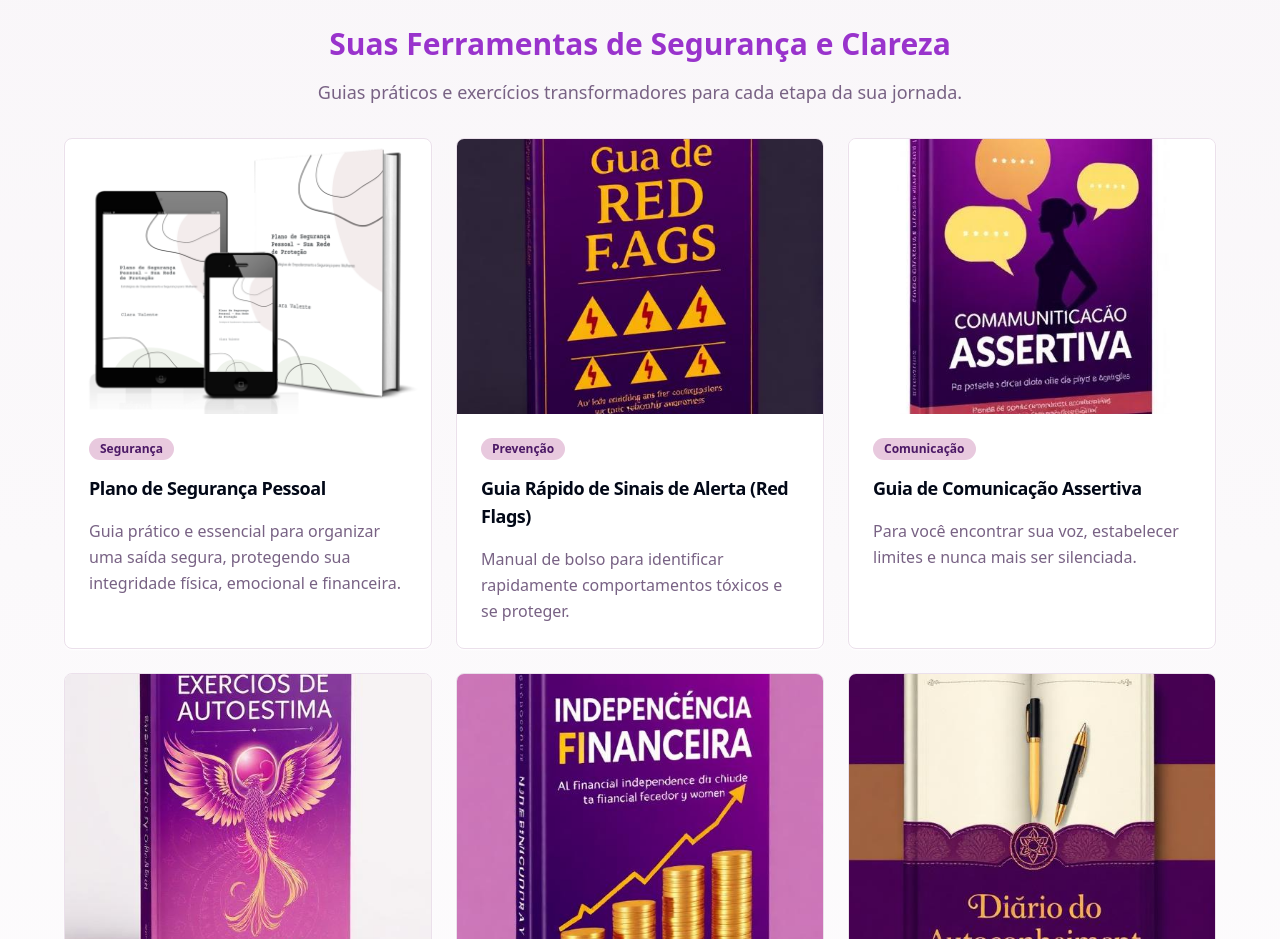
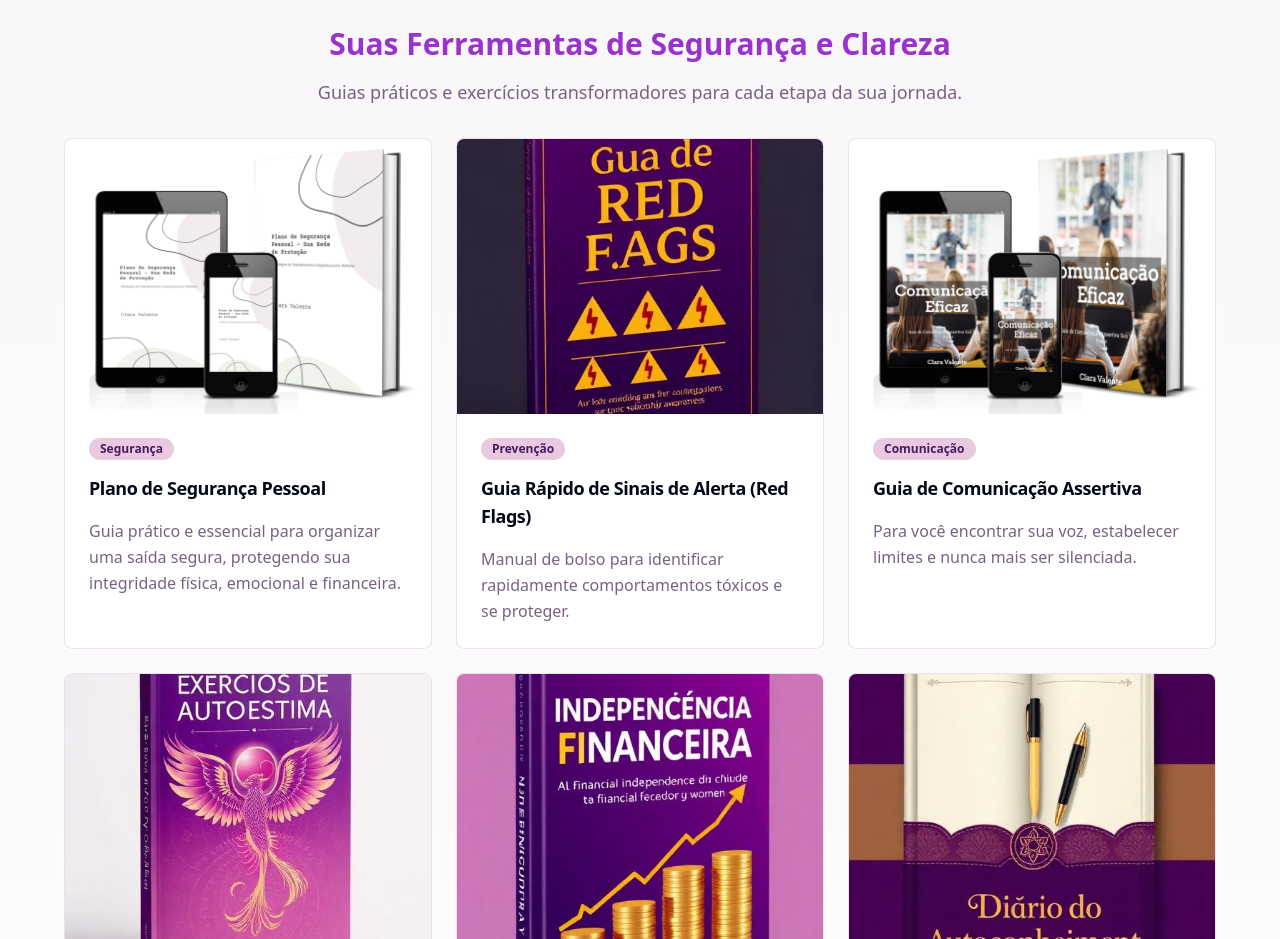
Before and after one commit to ViviPepper/liberta-seu-ser, a React (Vite) app: page / in a window 1280 px wide. Shown: the part 5160-6099 px from the top of the page. Built offline with nearby package versions, Linux system fonts and the light colour scheme.

Commit message:
Update communication guide image
Substitui a imagem do guia de comunicação assertiva pela imagem fornecida.

```diff
--- a/src/components/PackContents.tsx
+++ b/src/components/PackContents.tsx
@@ -4,7 +4,7 @@ import { Badge } from "@/components/ui/badge";
 import bookMockup2 from "@/assets/book-mockup-2.jpg";
 const planoSeguranca = "/lovable-uploads/a1e794da-b771-4132-809e-fd98f40e7892.png";
 import redFlags from "@/assets/guia-red-flags.jpg";
-import comunicacaoAssertiva from "@/assets/comunicacao-assertiva.jpg";
+const comunicacaoAssertiva = "/lovable-uploads/f6f1d801-b3d3-4485-af15-f062542a34be.png";
 import exerciciosAutoestima from "@/assets/exercicios-autoestima.jpg";
 import independenciaFinanceira from "@/assets/independencia-financeira.jpg";
 import diarioAutoconhecimento from "@/assets/diario-autoconhecimento.jpg";
```
Also changed, not shown: public/lovable-uploads/f6f1d801-b3d3-4485-af15-f062542a34be.png (added).
